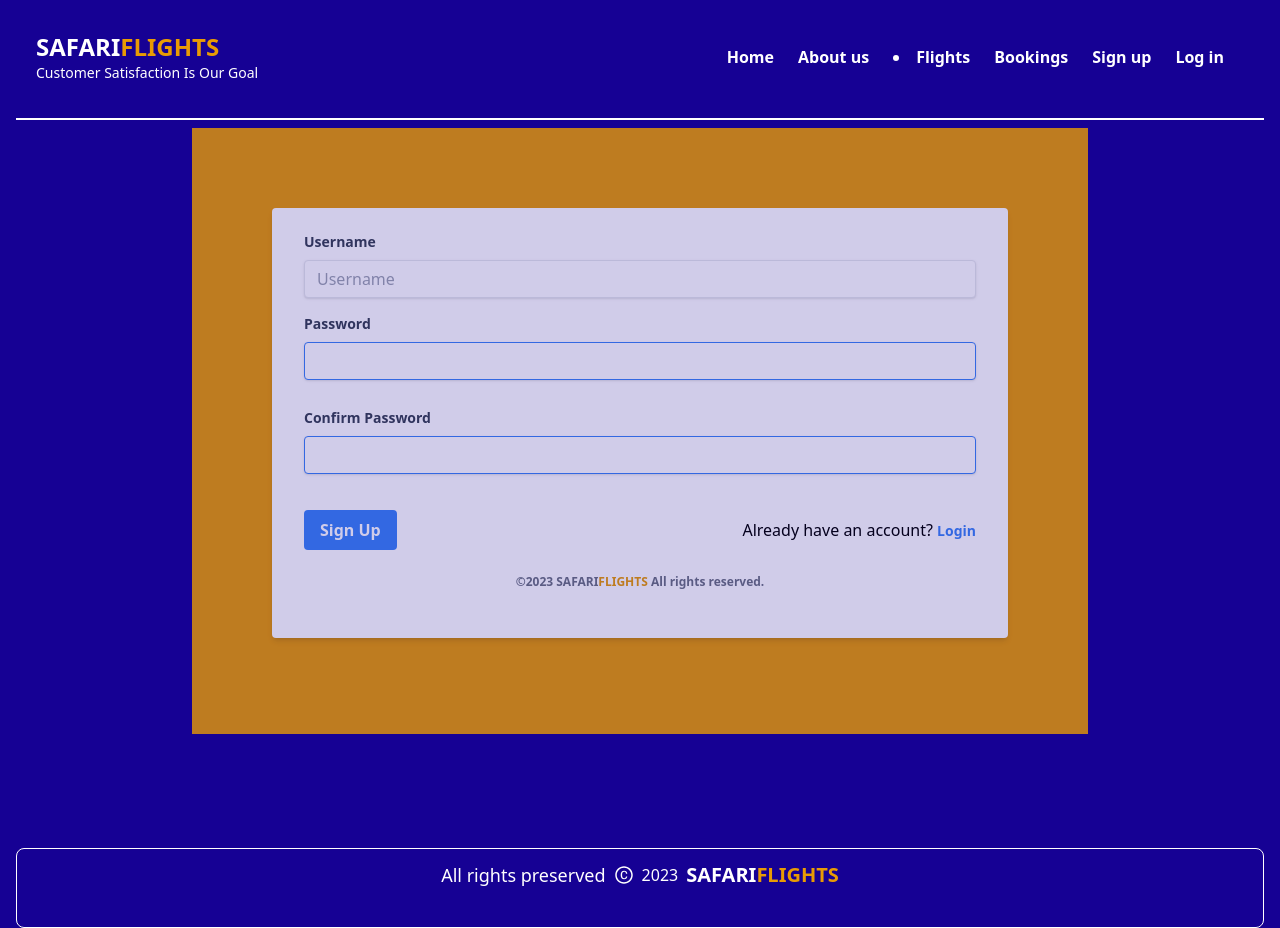
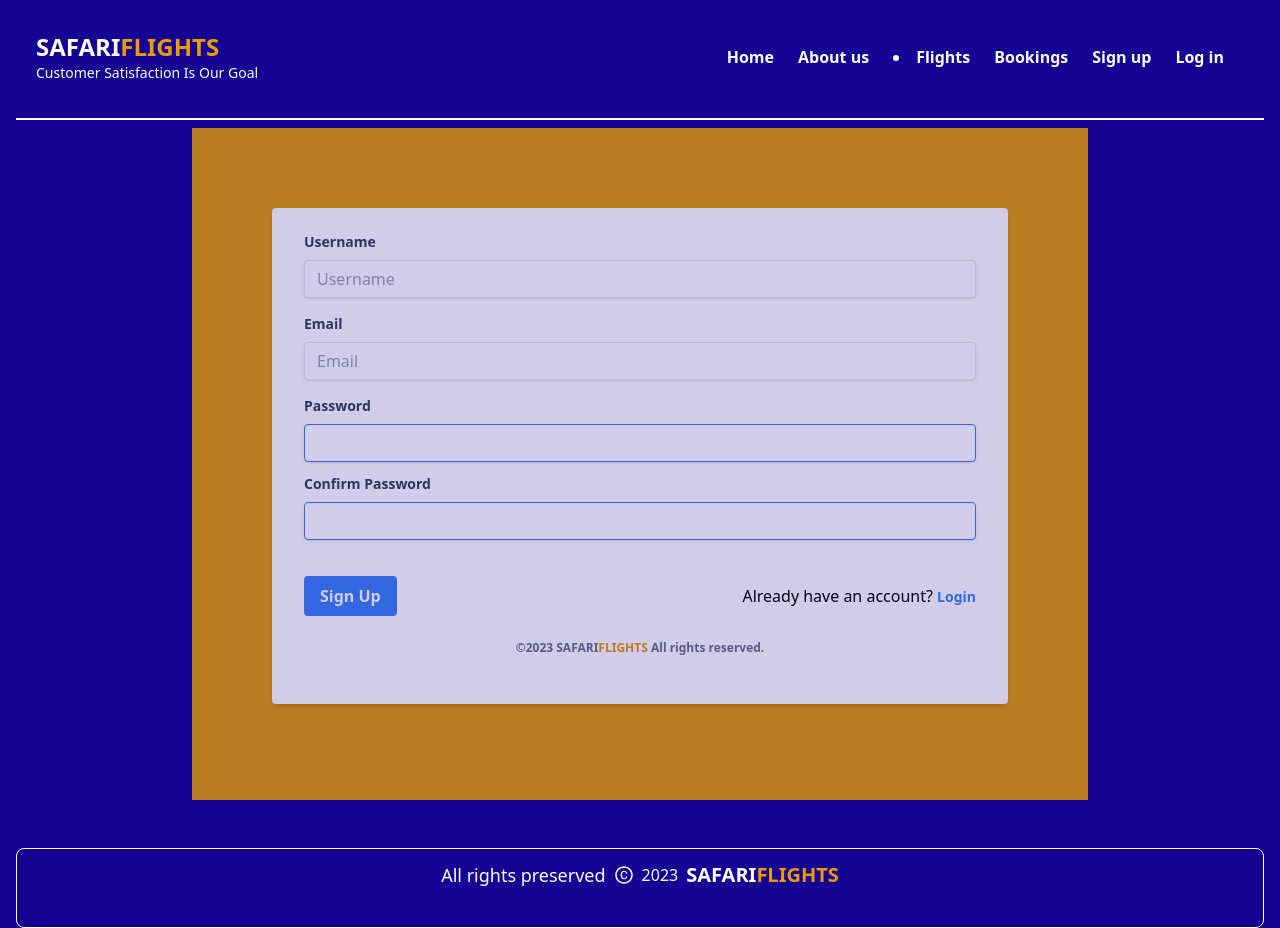
Before and after one commit to DANNJUGUNA/safariflights, a React (Create React App) app in the folder client/: page /signup in a window 1280 px wide. Built offline with nearby package versions, Linux system fonts and the light colour scheme.

Commit message:
update signup page

```diff
--- a/client/src/pages/Signup.jsx
+++ b/client/src/pages/Signup.jsx
@@ -9,10 +9,14 @@ const Login = () => {
           <input type="text" className="shadow appearance-none border rounded w-full py-2 px-3 text-gray-700 leading-tight focus:outile-none focus:shadow-outline" placeholder='Username' />
         </div>
         <div className="mt-4">
+          <label htmlFor="email" className="block text-gray-700 text-sm font-bold mb-2">Email</label>
+          <input type="email" className="shadow appearance-none border rounded w-full py-2 px-3 text-gray-700 leading-tight focus:outile-none focus:shadow-outline" placeholder='Email' />
+        </div>
+        <div className="mt-4">
           <label htmlFor="password" className="block text-gray-700 text-sm font-bold mb-2">Password</label>
           <input type="password" className="shadow appearance-none border border-blue-500 rounded w-full py-2 px-3 text-gray-700 mb-3 leading-tight focus:outline-none focus:shadow-outline" />
         </div>
-        <div className="mb-6 mt-4">
+        <div className="mb-6">
           <label htmlFor="password" className="block text-gray-700 text-sm font-bold mb-2">Confirm Password</label>
           <input type="password" className="shadow appearance-none border border-blue-500 rounded w-full py-2 px-3 text-gray-700 mb-3 leading-tight focus:outline-none focus:shadow-outline" />
         </div>
```
